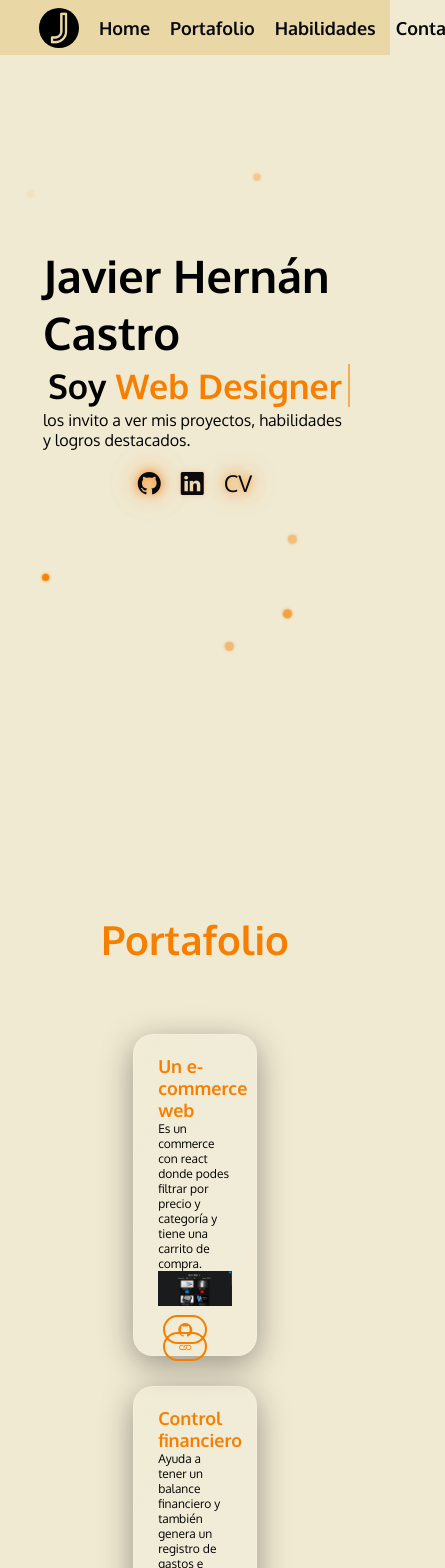
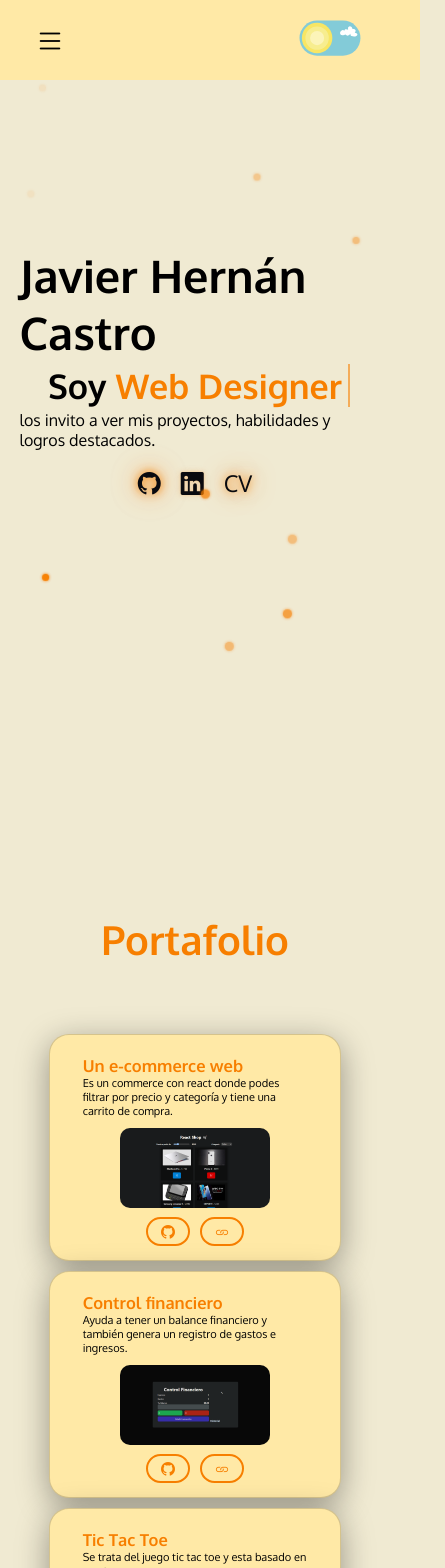
Before and after one commit to javierh-castro/web-perfil, a React (Vite) app: page / in a window 390 px wide. Shown: the top 1568 px of the page, 445 px wide, since content can reach past the window. Built offline with nearby package versions, Linux system fonts and the light colour scheme.

Commit message:
Toggle commit

```diff
--- a/index.html
+++ b/index.html
@@ -10,6 +10,7 @@
     />
     <script src="https://kit.fontawesome.com/7e5b2d153f.js" crossorigin="anonymous"></script>
     <link rel="stylesheet" href="https://cdnjs.cloudflare.com/ajax/libs/font-awesome/6.5.2/css/all.min.css" integrity="sha512-SnH5WK+bZxgPHs44uWIX+LLJAJ9/2PkPKZ5QiAj6Ta86w+fsb2TkcmfRyVX3pBnMFcV7oQPJkl9QevSCWr3W6A==" crossorigin="anonymous" referrerpolicy="no-referrer" />
+    <link rel="stylesheet" href="/src/App.css" />
     <title>Vite + React + TS</title>
   </head>
   <body>
@@ -17,5 +18,6 @@
     </filter></defs><rect width="700" height="700" fill="transparent"></rect><rect width="700" height="700" fill="#7957a8" filter="url(#nnnoise-filter)"></rect></svg>
     <div id="root"></div>
     <script type="module" src="/src/main.tsx"></script>
+    <script src="/src/menu.js"></script>
   </body>
 </html>
--- a/src/App.css
+++ b/src/App.css
@@ -2,10 +2,11 @@
 
 :root {
   --color-primary: #090a0f;
+  --color-second: #090a0f;
   --bg-color: #f0ead2;
   --main-color: #f77f00;
   --background-color: #f77f00;
-  --background2-color: #e9d8a6;
+  --background2-color: #ffe9a6;
 }
 
 * {
@@ -22,17 +23,15 @@ html {
 .dark-mode {
   background-color: #090a0f;
   --color-primary: #fff;
-  --color-second: #090a0f4e;
+  --color-second: #fff;
   --main-color: #00ffee;
   --background-color: #00ffee;
   --background2-color: rgba(255, 255, 255, 0.1);
   --bg-color: #090a0f;
   color: #f1ebeb;
-  transition: all 0.5s ease;
 }
 
 body {
-  /* transition: all 1.1s ease; */
   background-color: #f0ead2;
 }
 
@@ -118,7 +117,6 @@ body {
   width: 7em;
   cursor: pointer;
 }
-
 
 #toggle {
   opacity: 0;
@@ -302,7 +300,42 @@ body {
     transform: translate3d(78vw, 4vh, 55px);
   }
 }
+.particle:nth-child(6) {
+  opacity: 0.41;
+  animation-name: particle6;
+  animation-delay: -1.2s;
+  transform: translate3d(92vw, 27vh, 61px);
+}
+@keyframes particle6 {
+  100% {
+    transform: translate3d(80vw, 35vh, 11px);
+  }
+}
 
+.particle:nth-child(7) {
+  opacity: 0.74;
+  animation-name: particle7;
+  animation-delay: -1.4s;
+  transform: translate3d(55vw, 65vh, 75px);
+}
+
+@keyframes particle7 {
+  100% {
+    transform: translate3d(30vw, 15vh, 59px);
+  }
+}
+
+.particle:nth-child(8) {
+  opacity: 0.09;
+  animation-name: particles8;
+  animation-delay: -1.6s;
+  transform: translate3d(10vw, 10vh, 55px);
+}
+@keyframes particle8 {
+  100% {
+    transform: translate3d(30vw, 64vh, 91px);
+  }
+}
 .particle:nth-child(14) {
   opacity: 0.98;
   animation-name: particle14;
@@ -490,15 +523,15 @@ body {
   align-items: center;
   flex-wrap: nowrap;
   justify-content: space-between;
-  background: linear-gradient(
+  background-color: var(--background2-color);
+  /* background: linear-gradient(
     120deg,
-    rgba(254, 254, 254, 0.1),
+    rgba(246, 131, 8, 0.1),
     rgba(255, 255, 255, 0.131)
-  );
-  /* backdrop-filter: blur(10px); */
+  ); */
   -webkit-backdrop-filter: blur(10px);
   border-radius: 20px;
-  border: 1px solid rgba(255, 255, 255, 0.18);
+  border: 1px solid rgba(24, 24, 24, 0.18);
   box-shadow: 0 8px 32px 0 rgba(0, 0, 0, 0.37);
 }
 
@@ -513,6 +546,7 @@ body {
 }
 
 .picture img {
+  border-radius: 10px;
   width: 100%;
   height: 100%;
   object-fit: cover;
@@ -542,19 +576,9 @@ body {
 
 /* ----------------- */
 
-/* .responsive {
+.responsive {
   display: none;
 }
-
-.no-responsive {
-  text-align: center;
-  font-size: 40px;
-  padding: 20px 0px;
-} */
-
-/* .skills h1 {
-  margin: 100px 0px;
-} */
 
 .skills {
   height: 100vh;
@@ -641,11 +665,7 @@ body {
   border-radius: 20px;
   border: 1px solid rgba(255, 255, 255, 0.18);
   box-shadow: 0 8px 32px 0 rgba(0, 0, 0, 0.37);
-  background: linear-gradient(
-    135deg,
-    rgba(255, 255, 255, 0.1),
-    rgba(255, 255, 255, 0)
-  );
+  background: var(--background2-color);
   border: 1px solid rgba(255, 255, 255, 0.18);
   /* border: 3px solid rgba(14, 147, 224, 0.5); */
   width: 40%;
@@ -658,19 +678,21 @@ body {
 
 .contact-form p input {
   margin: 2px;
-  border: 2px solid #5f7470;
-  /* background: #eae2b7; */
-  color: #0f0909;
-  border-radius: 3px;
+  border: 0;
+  outline: none;
+  background: transparent;
+  border-bottom: 1px solid var(--background-color);
+  color: var(--color-second);
   padding: 3px;
 }
 
 .contact-form p textarea {
   margin: 2px;
-  border-radius: 3px;
-  border: 2px solid #5f7470;
-  /* background: #eae2b7; */
-  color: #0f0909;
+  border: 0;
+  outline: none;
+  background: transparent;
+  border-bottom: 1px solid var(--background-color);
+  color: var(--color-second);
   padding: 3px;
 }
 
@@ -712,7 +734,7 @@ footer {
   font-size: 27px;
 }
 
-.contact a{
+.contact a {
   color: var(--color-primary);
 }
 
@@ -728,3 +750,113 @@ footer {
   height: 50px;
   width: 50px;
 }
+
+@media (max-width: 760px) {
+  /*-------------------Home-------------------*/
+
+
+  /*-------------------Portafolio-------------------*/
+
+  .titulo {
+    width: 90%;
+  }
+
+  .titulo h2 {
+    display: flex;
+    justify-content: center;
+    font-size: 22px;
+  }
+
+  .projects {
+    padding: 0px 10%;
+    gap: 10px;
+    display: grid;
+    place-items: center;
+  }
+
+  .card {
+    justify-content: flex-start;
+    font-size: 11px;
+    width: 80%;
+    height: 185px;
+  }
+
+  .picture {
+    margin-top: 10px;
+    width: 60%;
+    height: 130px;
+  }
+
+  /*-------------------skills-------------------*/
+
+  .responsive {
+    display: flex;
+    justify-content: center;
+    font-size: 40px;
+    margin-top: 50px;
+    padding: 30px 0;
+  }
+
+  .no-responsive {
+    display: none;
+  }
+
+  .skills {
+    display: flex;
+    flex-direction: column;
+    justify-content: center;
+    height: 1100px;
+    padding: 0px 30px;
+  }
+
+  .skills-text {
+    justify-content: center;
+    margin-top: 200px;
+    font-size: 14px;
+    width: 80%;
+  }
+
+  .habilidades {
+    margin-top: 80px;
+    height: 60%;
+    width: 90%;
+  }
+  .skills-list li {
+    display: flex;
+    gap: 20px;
+  }
+
+  .icon img {
+    height: 40px;
+  }
+
+  /*-------------------contact-------------------*/
+
+  .contact {
+    height: 700px;
+  }
+
+  .format-contact {
+    display: flex;
+    flex-direction: column;
+    justify-content: center;
+  }
+  .contact-form {
+    width: 90%;
+    margin-bottom: 30px;
+  }
+
+  .referenced {
+    margin-left: 0px !important;
+    width: 90%;
+    font-size: 13px;
+  }
+
+  .button-form {
+    width: 90%;
+  }
+
+  footer {
+    height: 5vh !important;
+  }
+}
--- a/src/App.tsx
+++ b/src/App.tsx
@@ -1,13 +1,9 @@
 import { useState, useEffect } from "react";
 import "./App.css";
-// import Dark from "./dark";
+import NavComponent from "./NavComponent";
 
 function App() {
   const [dark, setDark] = useState(false);
-  // const [dark, setDark] = useState(() => {
-  //   const modeDark = window.localStorage.getItem('mode')
-  //   return modeDark ? JSON.parse(modeDark) : false
-  // });
 
   useEffect(() => {
     const handleScroll = () => {
@@ -24,10 +20,6 @@ function App() {
     };
   }, []);
 
-  // useEffect(() => {// Aquí guardamos el estado actualizado en el localStorage
-  //   window.localStorage.setItem('mode', JSON.stringify(dark));
-  // }, [dark]); // Dependencia añadida para que este efecto se ejecute solo cuando 'dark' cambie
-
   const darkMode = () => {
     setDark(!dark);
   };
@@ -39,14 +31,6 @@ function App() {
       document.body.classList.remove("dark-mode");
     }
   }, [dark]);
-
-  // useEffect(() => {
-  //   // Ajustar la posición del switch cuando cambie el modo oscuro almacenado en el localStorage
-  //   const switchElement = document.querySelector('.input-check') as HTMLInputElement; // Casting al tipo HTMLInputElement
-  //   if (switchElement) {
-  //     switchElement.checked = dark;
-  //   }
-  // }, [dark]);
 
   return (
     <>
@@ -71,9 +55,7 @@ function App() {
           <div className="particle"></div>
         </div>
         <nav className="nav">
-          {/* <button className="nav-toggle" aria-label="Abrir menú">
-            <i className="bi bi-list"></i>
-          </button> */}
+          <NavComponent/>
           <ul className="nav-links">
             <li className="img">
               <img
@@ -295,20 +277,6 @@ function App() {
                 </g>
               </svg>
             </label>
-
-            {/*
-            <label
-              htmlFor="darkmode-toggle"
-              className="label-check"
-              onClick={darkMode}
-            >
-              {/* <i className="fa-solid fa-sun"></i>
-              <i className="fa-solid fa-moon" ></i>
-              <i className={dark ? "fa-solid fa-sun" : "fa-solid fa-moon"}></i>
-            </label>
-             <button className="contact-button">
-              <a href="#contact">Contacto</a>
-            </button> */}
           </div>
         </nav>
       </header>
@@ -342,10 +310,12 @@ function App() {
               </a>
             </div>
           </div>
+          {/* <NavComponent/> */}
           <div className="row">
             <span></span>
             <span></span>
           </div>
+
         </section>
         <section id="projects">
           <h1 className="section">Portafolio</h1>
@@ -494,10 +464,10 @@ function App() {
         </section>
 
         <section id="skills" className="skills">
-          <h1 className="section">Habilidades</h1>
+          <h1 className="no-responsive section">Habilidades</h1>
           <div className="format">
             <article className="skills-text">
-              {/* <h1 className="responsive section">Habilidades</h1> */}
+              <h1 className="responsive section">Habilidades</h1>
               {/* <h1 className="section">Habilidades</h1> */}
               <ul>
                 <li>
@@ -525,7 +495,6 @@ function App() {
               </ul>
             </article>
             <article className="habilidades">
-              {/* <h1 className="no-responsive section">Habilidades</h1> */}
               <ul className="skills-list">
                 <li>
                   <picture className="icon">
@@ -636,7 +605,7 @@ function App() {
                 </button>
               </p>
             </form>
-            <div className="referenced">
+            <article className="referenced">
               <h4>DIRECCIÓN:</h4>
               <p>Mendoza, Argentina</p>
               <br />
@@ -667,13 +636,12 @@ function App() {
                 fill="none"
                 xmlns="http://www.w3.org/2000/svg"
               ></svg>
-            </div>
+            </article>
           </div>
         </section>
         <footer>
           <p>&copy; Web desarrollada por Javier Castro</p>
         </footer>
-        <script src="menu.js"></script>
       </main>
     </>
   );
--- /dev/null
+++ b/src/NavComponent.css
@@ -0,0 +1,73 @@
+@media (max-width: 760px) {
+  /*-------------------Home-------------------*/
+  .nav {
+    /*position: relative;  Añade esta línea */
+    padding: 10px 15px;
+    height: 60px;
+  }
+
+  /* .nav-toggle {
+    position: absolute;
+    left: 15px;
+    top: 50%;
+    transform: translateY(-50%);
+  } */
+
+  .contact-button {
+    padding: 5px 10px;
+    margin-right: 50px;
+  }
+
+  .nav-links {
+    flex-direction: column;
+    background: #262d35;
+    align-items: center;
+    position: fixed;
+    /* right: 0; */
+    top: 80px;
+    width: 100%;
+    padding: 20px 0px;
+
+    height: calc(100% - 60px);
+    overflow-y: auto;
+
+    right: 100%;
+    transition: right 0.3s;
+  }
+
+  .nav-links li {
+    line-height: 70px;
+  }
+
+  .nav-links li a:hover,
+  .nav-link-active {
+    background: none;
+    color: #83c5f7;
+  }
+
+  .nav-toggle {
+    display: block;
+  }
+
+  .nav-menu_visible {
+    /* left: 0; */
+    right: 0;
+  }
+
+  .nav.active {
+    background-color: rgba(255, 255, 255, 0.1);
+    backdrop-filter: blur(10px);
+    border-bottom: 1.5px solid rgba(255, 255, 255, 0.2);
+    padding: 10px 15px;
+  }
+
+  .nav.active .nav-links {
+    height: 800px;
+    color: #fff;
+  }
+
+  .nav.active .nav-links li a:hover {
+    background: none;
+    color: #83c5f7;
+  }
+}
--- /dev/null
+++ b/src/NavComponent.tsx
@@ -0,0 +1,22 @@
+import "./NavComponent.css";
+import React, { useState } from "react";
+
+function NavComponent() {
+  const [navToggle, setNavToggle] = useState(false);
+
+  const handleToggle = () => {
+    setNavToggle((prevToggle) => !prevToggle);
+  };
+
+  return (
+    <button
+    className={`nav-toggle ${navToggle ? "active" : ""}`}
+    aria-label={navToggle ? "Cerrar menú" : "Abrir menú"}
+    onClick={handleToggle}
+  >
+    <i className="bi bi-list"></i>
+  </button>
+  );
+}
+
+export default NavComponent;
--- /dev/null
+++ b/src/menu.js
@@ -0,0 +1,57 @@
+const navToggle = document.querySelector(".nav-toggle");
+const navMenu = document.querySelector(".nav-links");
+const Contact = document.querySelector(".contact-button");
+const Navar = document.querySelector(".nav-links");
+
+Navar.addEventListener("click", () => {
+  navMenu.classList.toggle("nav-menu_visible");
+});
+
+navToggle.addEventListener("click", () => {
+  navMenu.classList.toggle("nav-menu_visible");
+
+  if (navMenu.classList.contains("nav-menu_visible")) {
+    navToggle.setAttribute("aria-label", "Cerrar menú");
+  } else {
+    navToggle.setAttribute("aria-label", "Abrir menú");
+  }
+});
+
+
+//Nav Menu
+const menu = document.querySelector(".menu");
+const openMenuBtn = document.querySelector(".open-menu");
+const closeMenuBtn = document.querySelector(".close-menu");
+
+function toggleMenu() {
+  menu.classList.toggle("menu_opened");
+}
+
+openMenuBtn.addEventListener("click", toggleMenu);
+closeMenuBtn.addEventListener("click", toggleMenu);
+
+//Sobre el selection de menu
+const menuLinks = document.querySelectorAll('.nav-links a[href^="#"]')
+
+const observer = new IntersectionObserver((entries) => {
+  entries.forEach((entry) => {
+    const id = entry.target.getAttribute("id");
+    const menuLink = document.querySelector(`.nav-links a[href="#${id}"]`);
+    if (entry.isIntersecting) {
+        document.querySelector("nav-links a.selected").classList.remove("selected")
+      menuLink.classList.add("selected");
+    }
+  });
+}, { rootMargin: '-50% 0px -50px 0px'});
+
+menuLinks.forEach((menuLink) => {
+  menuLink.addEventListener("click", function () {
+    menu.classList.remove("menu_opened");
+  });
+
+  const hash = menuLink.getAttribute("href");
+  const target = document.querySelector(hash);
+  if (target) {
+    observer.observe(target);
+  }
+});
```
Also changed, not shown: src/Scroll.tsx (deleted, +0 -22 lines), src/app.js (deleted, +0 -18 lines).
